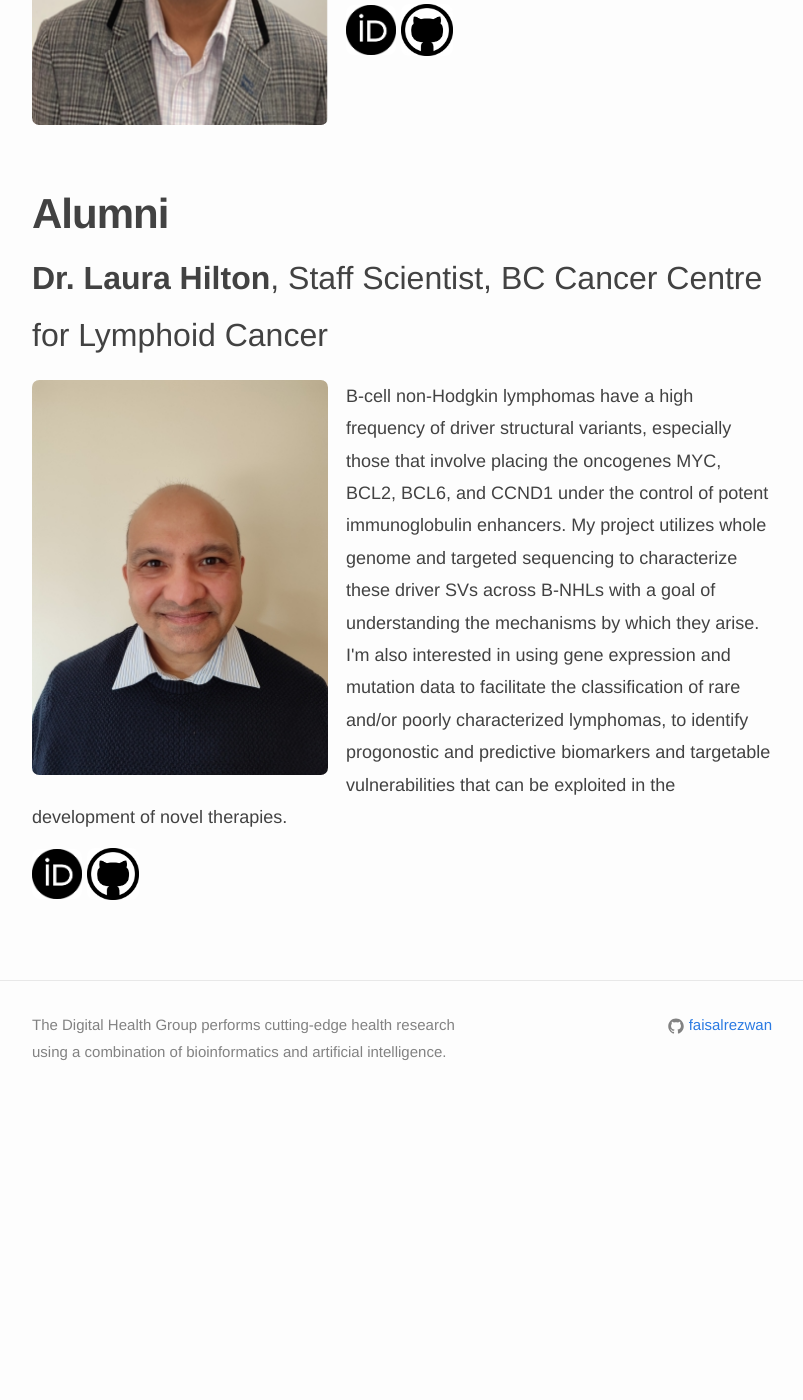
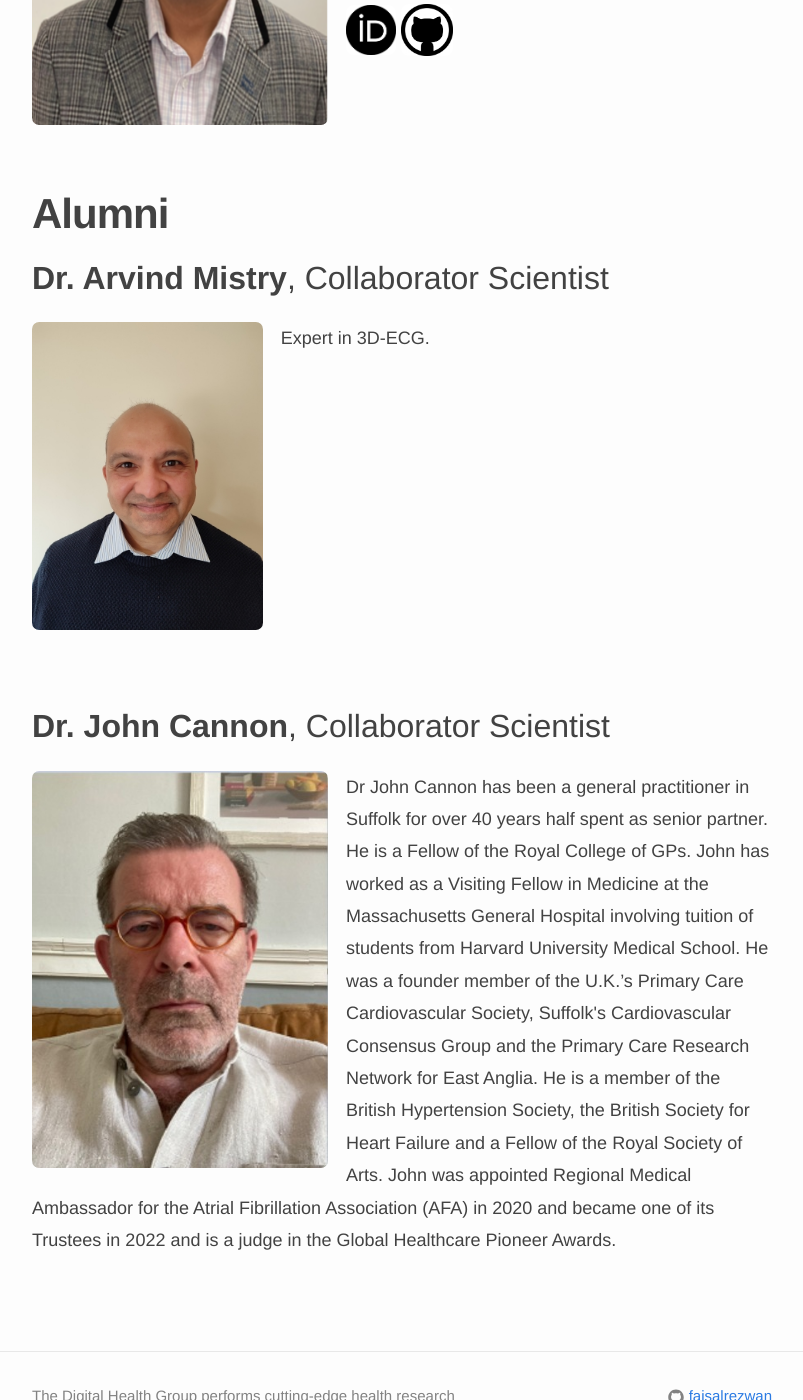
Before and after one commit to rezwanlab/rezwanlab.github.io, a Jekyll site: the page built from _pages/team/index.md, in a window 1280 px wide and 1400 px high, scrolled down 810 px. Shown: the whole window, without its empty margins (238-1041 px from the left). Built offline with Jekyll 4.4.1, drawn with Linux system fonts in a browser that asks for light colours; nearby versions of some CDN libraries; before the commit the page ends 1935 px from its top, so only the background shows below that.

Commit message:
Update team.yml

```diff
--- a/_data/team.yml
+++ b/_data/team.yml
@@ -14,21 +14,28 @@
   photo: team/RezwanF.png
 
 
-- name: Dr. Laura Hilton
+- name: Dr. Arvind Mistry
   is_pi: False
   is_current: False
-  position: Staff Scientist, BC Cancer Centre for Lymphoid Cancer
-  github: https://github.com/lkhilton
-  orcid: https://orcid.org/0000-0002-6413-6586
+  position: Collaborator Scientist
   bio: >
-    B-cell non-Hodgkin lymphomas have a high frequency of driver structural
-    variants, especially those that involve placing the oncogenes MYC, BCL2,
-    BCL6, and CCND1 under the control of potent immunoglobulin enhancers.
-    My project utilizes whole genome and targeted sequencing to characterize
-    these driver SVs across B-NHLs with a goal of understanding the mechanisms
-    by which they arise. I'm also interested in using gene expression and
-    mutation data to facilitate the classification of rare and/or poorly
-    characterized lymphomas, to identify progonostic and predictive biomarkers
-    and targetable vulnerabilities that can be exploited in the development
-    of novel therapies.
+    Expert in 3D-ECG.
   photo: team/AMistry.jpg
+
+- name: Dr. John Cannon
+  is_pi: False
+  is_current: False
+  position: Collaborator Scientist
+  bio: >
+    Dr John Cannon has been a general practitioner in Suffolk for over 40 years
+    half spent as senior partner. He is a Fellow of the Royal College of GPs.
+    John has worked as a Visiting Fellow in Medicine at the Massachusetts General
+    Hospital involving tuition of students from Harvard University Medical School.
+    He was a founder member of the U.K.’s Primary Care Cardiovascular Society,
+    Suffolk's Cardiovascular Consensus Group and the Primary Care Research Network
+    for East Anglia. He is a member of the British Hypertension Society, the
+    British Society for Heart Failure and a Fellow of the Royal Society of Arts.
+    John was appointed Regional Medical Ambassador for the Atrial Fibrillation Association (AFA)
+    in 2020 and became one of its Trustees in 2022 and is a judge in the Global Healthcare Pioneer Awards.
+
+  photo: team/JCannon.jpeg
```
